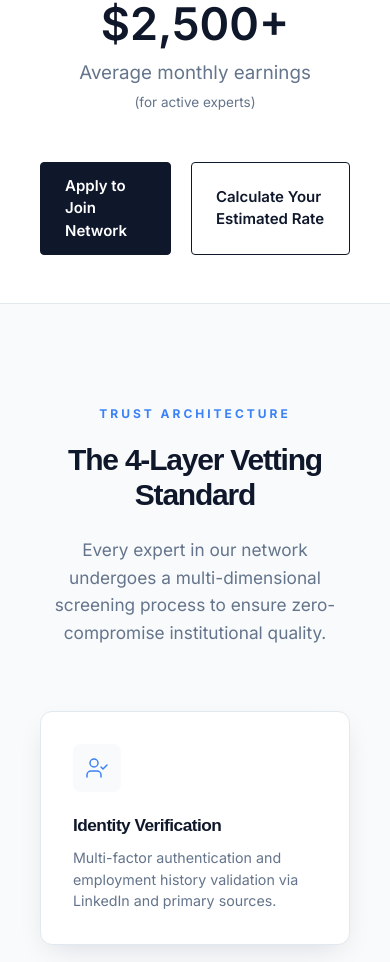
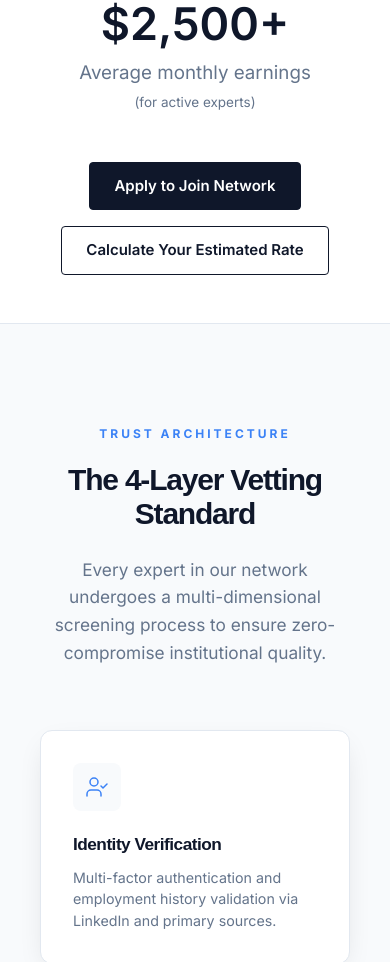
Before and after one commit to skydani26/signalbridge-insights, a Next.js app: page /for-experts in a window 390 px wide. Shown: the part 5875-6837 px from the top of the page. Built offline with nearby package versions, Linux system fonts and the light colour scheme; a web font is replaced by a local one.

Commit message:
fix: resolve expert compensation buttons mobile layout and stacking

```diff
--- a/src/app/for-experts/ForExpertsClient.tsx
+++ b/src/app/for-experts/ForExpertsClient.tsx
@@ -248,7 +248,7 @@ export default function ForExpertsClient() {
                         <div className={styles.earningsSublabel}>(for active experts)</div>
                     </div>
                 </div>
-                <div className={styles.reveal} style={{ display: 'flex', justifyContent: 'center', gap: '20px', marginTop: '48px' }}>
+                <div className={`${styles.compensationButtons} ${styles.reveal}`}>
                     <Button href="/contact">Apply to Join Network</Button>
                     <Button href="/contact" variant="outline">Calculate Your Estimated Rate</Button>
                 </div>
--- a/src/app/for-experts/for-experts.module.css
+++ b/src/app/for-experts/for-experts.module.css
@@ -258,6 +258,13 @@
     justify-content: space-between;
     align-items: center;
     border: 1px solid transparent;
+}
+
+.compensationButtons {
+    display: flex;
+    justify-content: center;
+    gap: 20px;
+    margin-top: 48px;
 }
 
 .tierInfo h4 {
@@ -753,6 +760,15 @@
         gap: 16px;
     }
 
+    .compensationButtons {
+        flex-direction: column;
+        align-items: center;
+        width: 100%;
+        max-width: 400px;
+        margin: 48px auto 0;
+        gap: 16px;
+    }
+
     .complianceTitle {
         font-size: 1.5rem;
     }
```
